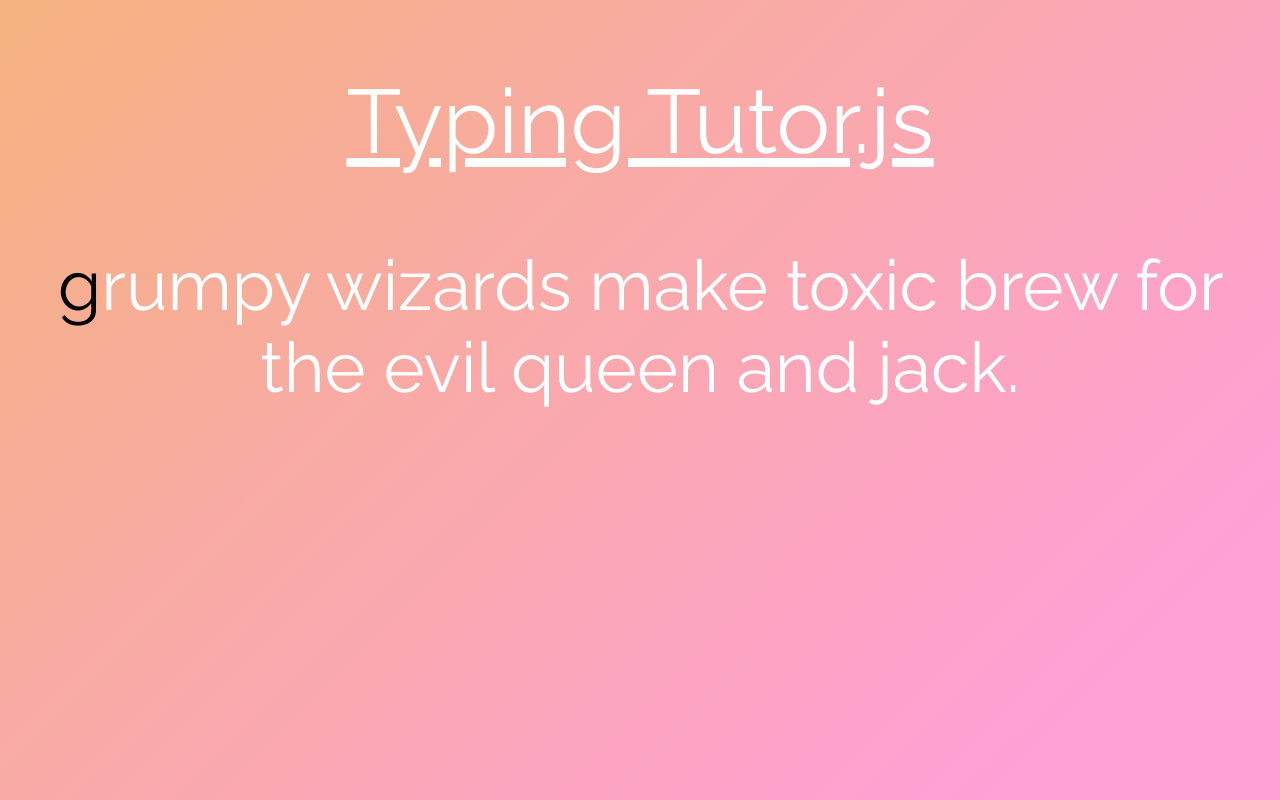
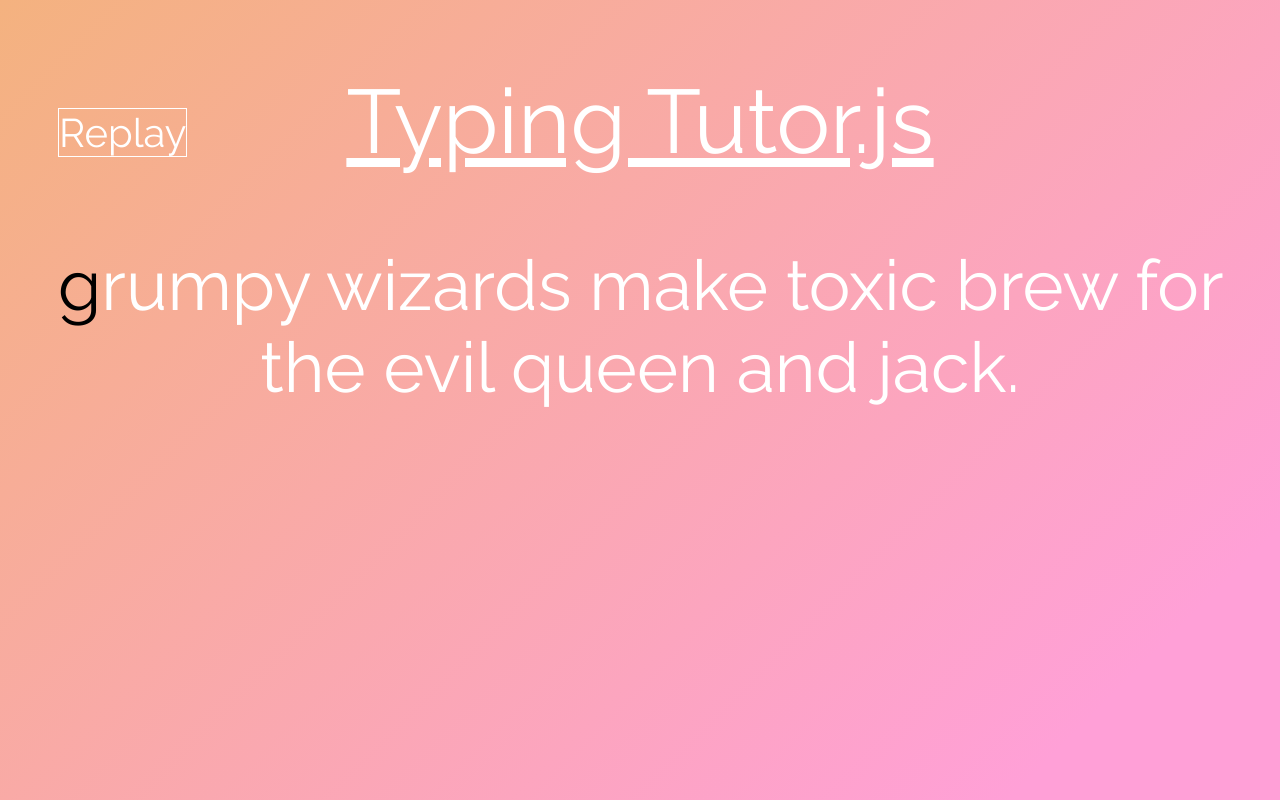
Before and after one commit to taylorjosephgriffin/typing-tutor, a website: page typing-tutor/index.html in a window 1280 px wide. Drawn offline with Linux system fonts and the light colour scheme.

```diff
--- a/typing-tutor/index.html
+++ b/typing-tutor/index.html
@@ -7,7 +7,7 @@
     <link href="https://fonts.googleapis.com/css?family=Raleway" rel="stylesheet"/>
   </head>
   <body>
-    <div id="title">Typing Tutor.js</div>
+    <div id="title">Typing Tutor.js <a id="replay" href="file:///Users/taylorgriffin/code/typing-tutor/typing-tutor/index.html">Replay</a></div>
     <div id="gamecontainer"></div>
     <script src="main.js"></script>
   </body>
```
Also changed, not shown: README.md, typing-tutor/images/readmeimage.png (added).
